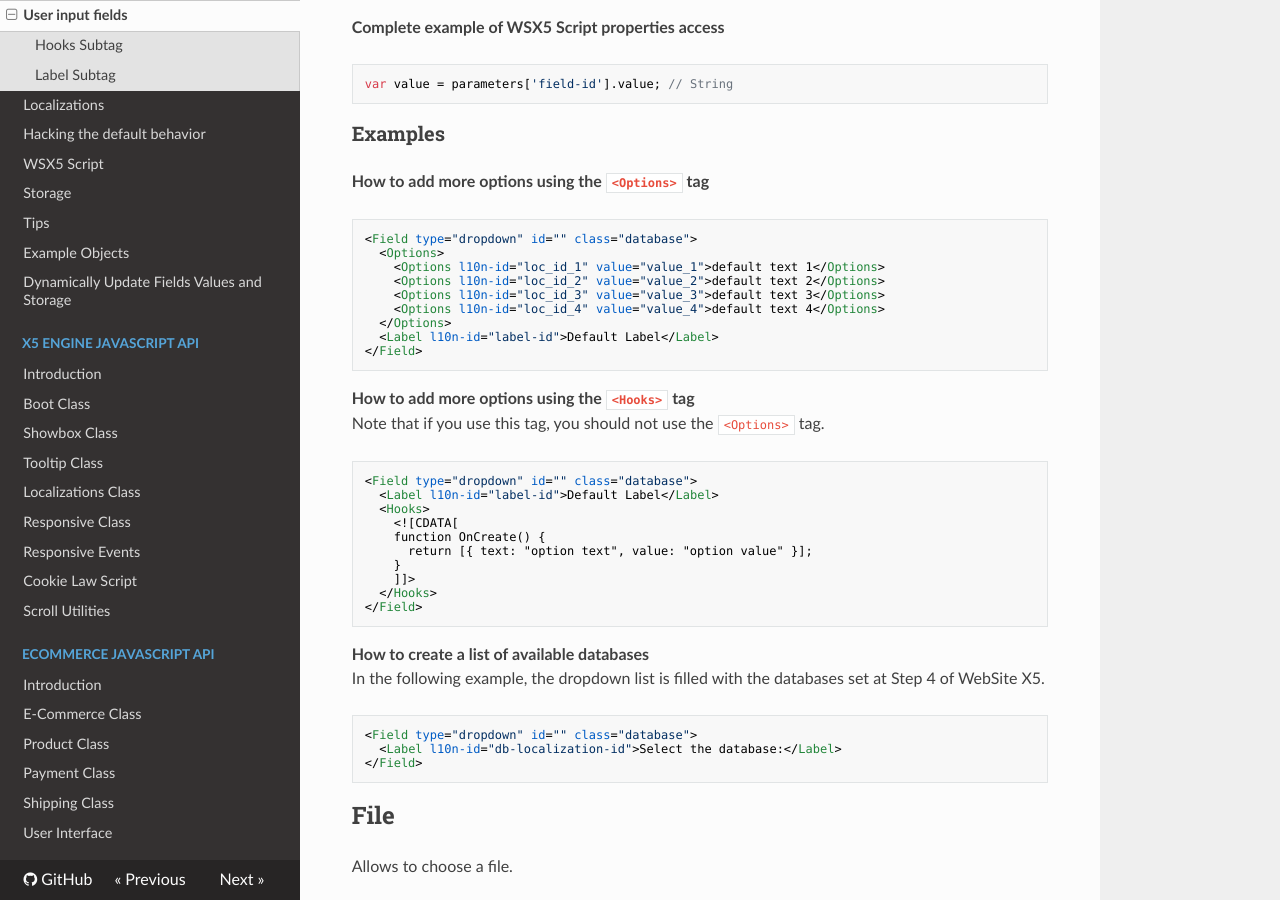
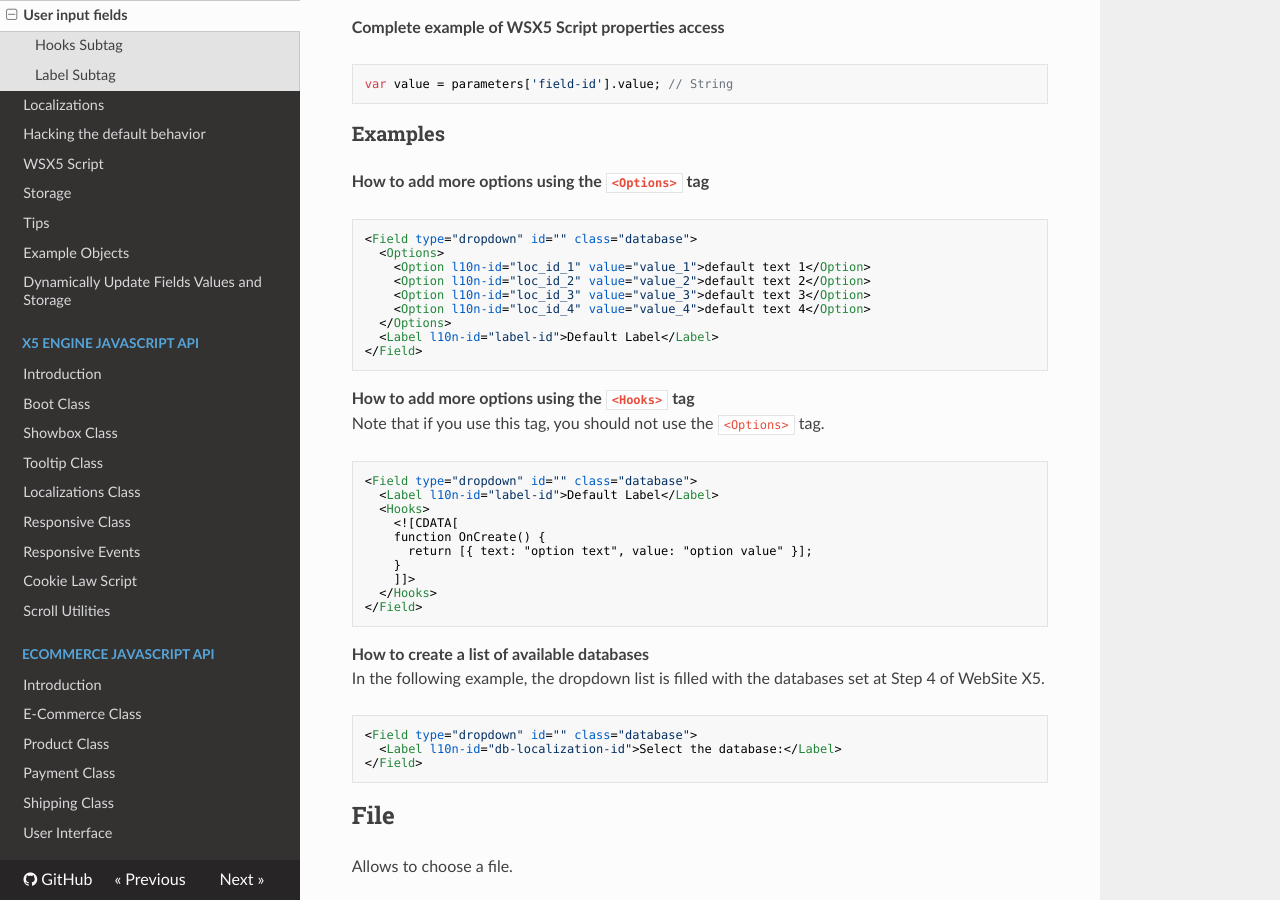
Before and after one commit to WebSiteX5/wsx5-developers-guide, an MkDocs documentation site: the page built from docs/optional-objects/user-input-fields.md, in a window 1280 px wide and 900 px high, scrolled down 5010 px. Built offline with MkDocs 1.6.1, drawn with Linux system fonts in a browser that asks for light colours; nearby versions of some CDN libraries; part of the change alters nothing that is shown.

Commit message:
Fixed typo on dropdown field example

````diff
--- a/docs/optional-objects/user-input-fields.md
+++ b/docs/optional-objects/user-input-fields.md
@@ -210,10 +210,10 @@ var value = parameters['field-id'].value; // String
 ```xml
 <Field type="dropdown" id="" class="database">
   <Options>
-    <Options l10n-id="loc_id_1" value="value_1">default text 1</Options>
-    <Options l10n-id="loc_id_2" value="value_2">default text 2</Options>
-    <Options l10n-id="loc_id_3" value="value_3">default text 3</Options>
-    <Options l10n-id="loc_id_4" value="value_4">default text 4</Options>
+    <Option l10n-id="loc_id_1" value="value_1">default text 1</Option>
+    <Option l10n-id="loc_id_2" value="value_2">default text 2</Option>
+    <Option l10n-id="loc_id_3" value="value_3">default text 3</Option>
+    <Option l10n-id="loc_id_4" value="value_4">default text 4</Option>
   </Options>
   <Label l10n-id="label-id">Default Label</Label>
 </Field>
````
